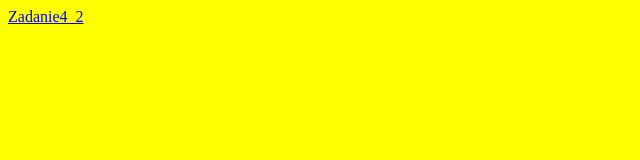
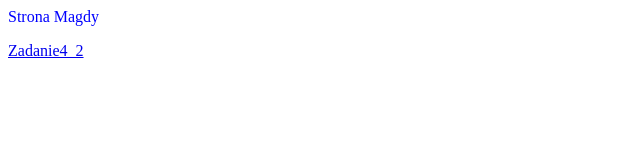
Before and after one commit to 9934767u/9934767u.github.io, a plain HTML site: page Index.html in a window 1280 px wide. Shown: the whole page, without its empty margins (0-640 px from the left). Drawn offline with Linux system fonts and the light colour scheme.

Commit message:
Update Index.html

```diff
--- a/Index.html
+++ b/Index.html
@@ -1,8 +1,9 @@
 <html lang="pl">
 <head>
 <meta charset="utf-8">
+  <itle>Strona Magdy</itle>
 </head>
-<body style="background-color: yellow; color: blue">
+<body style="background-color: white; color: blue">
 <p></p>
 <a href="./Szarlotka.html">Zadanie4_2</a>
 </body>
```
